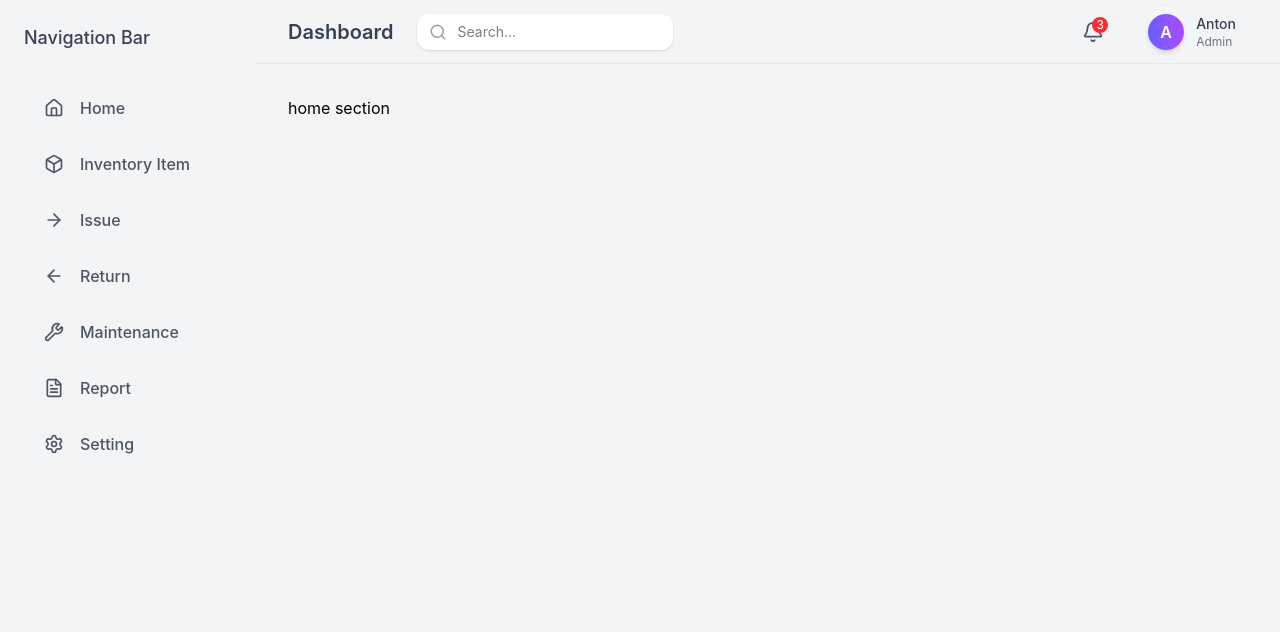
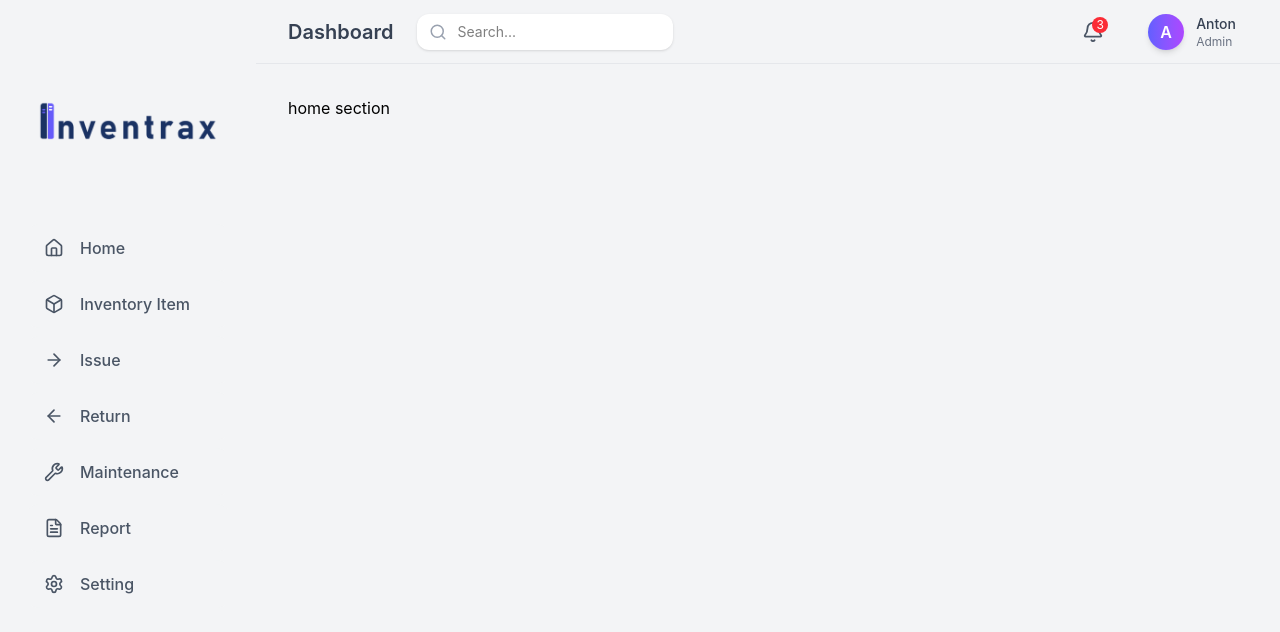
Before and after one commit to karenthiran/Inventory-Management-System, a React (Vite) app in the folder client/: page / in a window 1280 px wide. Shown: the top 632 px of the page. Built offline with nearby package versions, Linux system fonts and the light colour scheme.

Commit message:
ims logo imported in sidebar

```diff
--- a/client/src/components/common/Sidebar.jsx
+++ b/client/src/components/common/Sidebar.jsx
@@ -23,7 +23,10 @@ const Sidebar = () => {
 
   return (
     <div className="w-64 min-h-screen bg-gray-100 p-6">
-      <h2 className="text-gray-700 text-lg font-medium mb-8">Navigation Bar</h2>
+      {/* logo */}
+      <div className="  flex justify-center">
+        <img src={logo} alt="IMS Logo" className="h-50 object-contain" />
+      </div>
 
       <div className="space-y-2">
         {menuItems.map((item, index) => {
```
Also changed, not shown: client/src/assets/Images/logoIMS2.png, 1 other file (tests, documents, lock files or other folders).
